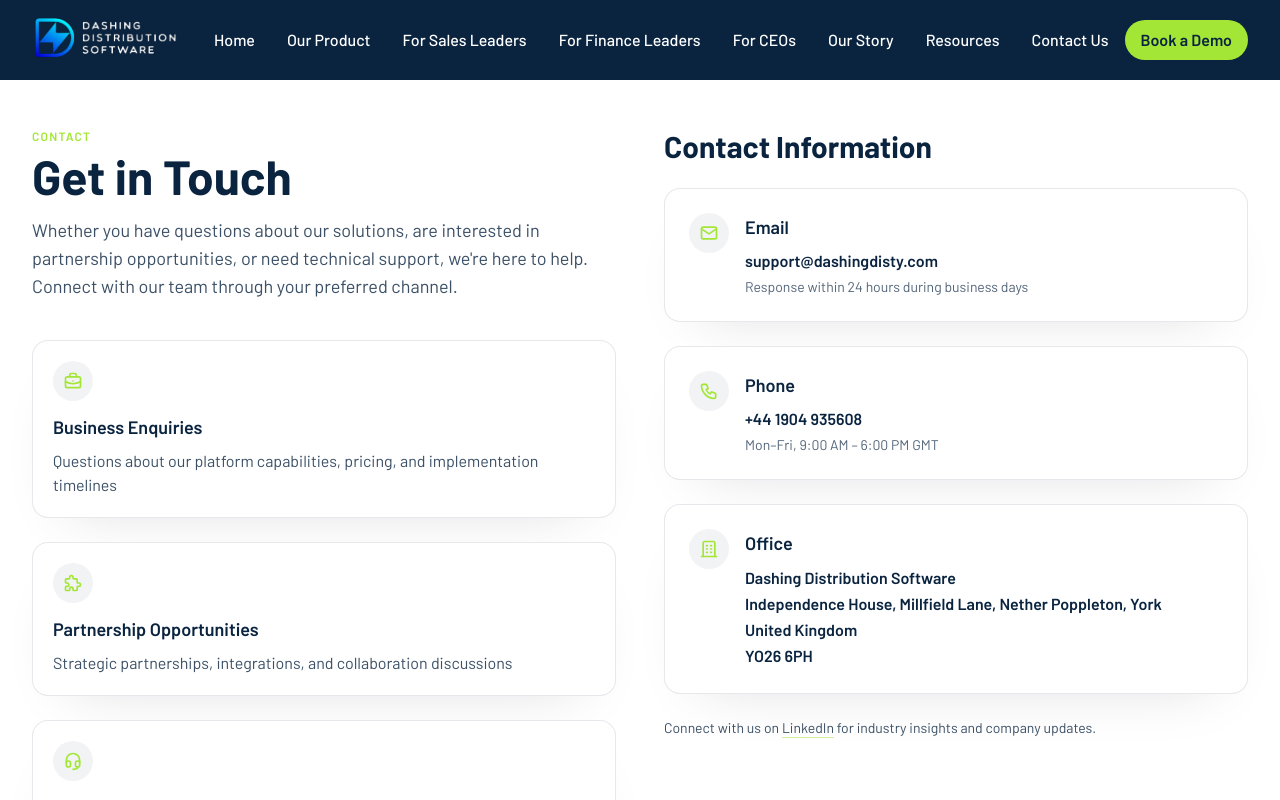
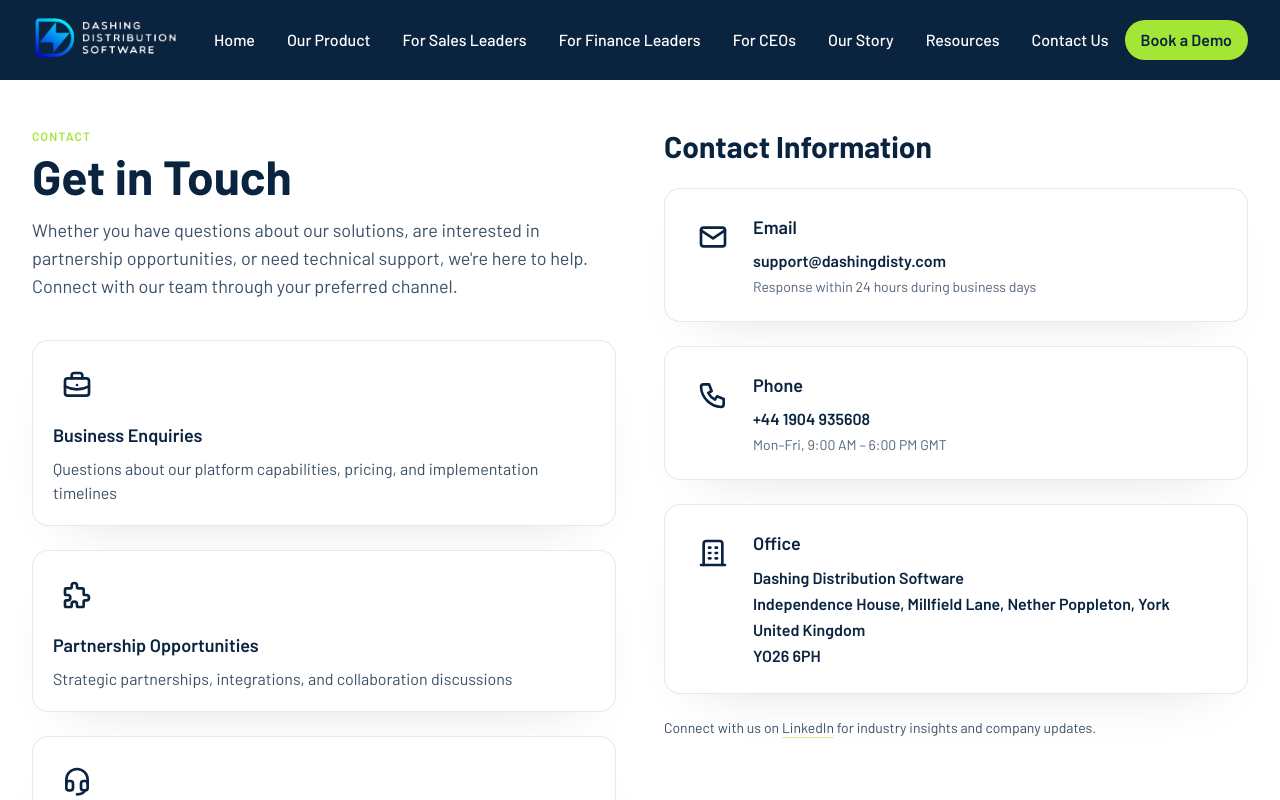
Before and after one commit to hari-bhandari/dashing-site2, a Next.js app: page /contact in a window 1280 px wide. Shown: the top 800 px of the page. Built offline with nearby package versions, Linux system fonts and the light colour scheme; no server answers.

Commit message:
style: Update icon sizes and styles in ContactInfoSection for improved UI consistency

```diff
--- a/src/app/components/Contact/ContactInfoSection.tsx
+++ b/src/app/components/Contact/ContactInfoSection.tsx
@@ -47,8 +47,8 @@ export default function ContactInfoSection() {
                   key={title}
                   className="rounded-2xl border border-[#0a2440]/10 bg-white p-5 shadow-[0_25px_60px_-35px_rgba(12,10,43,0.15)] transition-transform duration-200 hover:-translate-y-0.5"
                 >
-                  <div className="mb-3 inline-flex h-10 w-10 items-center justify-center rounded-full bg-[#0a2440]/5">
-                    <Icon className="h-5 w-5 text-lime-400" aria-hidden />
+                  <div className="mb-3 inline-flex h-12 w-12 items-center justify-center rounded-2xl bg-white/90 text-[#0a2440] shadow-inner shadow-white/60">
+                    <Icon className="h-8 w-8" aria-hidden />
                   </div>
                   <h3 className="text-base font-semibold text-[#0a2440] sm:text-lg">{title}</h3>
                   <p className="mt-2 text-sm leading-relaxed text-[#0a2440]/80 sm:text-base">{description}</p>
@@ -62,8 +62,8 @@ export default function ContactInfoSection() {
             <h3 className="text-2xl font-extrabold text-[#0a2440] sm:text-3xl">Contact Information</h3>
             <div className="mt-6 space-y-6">
               <article className="flex items-start gap-4 rounded-2xl border border-[#0a2440]/10 bg-white p-6 shadow-[0_25px_60px_-35px_rgba(12,10,43,0.15)]">
-                <span className="inline-flex h-10 w-10 items-center justify-center rounded-full bg-[#0a2440]/5">
-                  <IconMail className="h-5 w-5 text-lime-400" aria-hidden />
+                <span className="inline-flex h-12 w-12 flex-shrink-0 items-center justify-center rounded-2xl bg-white/90 text-[#0a2440] shadow-inner shadow-white/60">
+                  <IconMail className="h-8 w-8" aria-hidden />
                 </span>
                 <div>
                   <h4 className="text-lg font-semibold text-[#0a2440]">Email</h4>
@@ -72,8 +72,8 @@ export default function ContactInfoSection() {
                 </div>
               </article>
               <article className="flex items-start gap-4 rounded-2xl border border-[#0a2440]/10 bg-white p-6 shadow-[0_25px_60px_-35px_rgba(12,10,43,0.15)]">
-                <span className="inline-flex h-10 w-10 items-center justify-center rounded-full bg-[#0a2440]/5">
-                  <IconPhone className="h-5 w-5 text-lime-400" aria-hidden />
+                <span className="inline-flex h-12 w-12 flex-shrink-0 items-center justify-center rounded-2xl bg-white/90 text-[#0a2440] shadow-inner shadow-white/60">
+                  <IconPhone className="h-8 w-8" aria-hidden />
                 </span>
                 <div>
                   <h4 className="text-lg font-semibold text-[#0a2440]">Phone</h4>
@@ -82,8 +82,8 @@ export default function ContactInfoSection() {
                 </div>
               </article>
               <article className="flex items-start gap-4 rounded-2xl border border-[#0a2440]/10 bg-white p-6 shadow-[0_25px_60px_-35px_rgba(12,10,43,0.15)]">
-                <span className="inline-flex h-10 w-10 items-center justify-center rounded-full bg-[#0a2440]/5">
-                  <IconBuilding className="h-5 w-5 text-lime-400" aria-hidden />
+                <span className="inline-flex h-12 w-12 flex-shrink-0 items-center justify-center rounded-2xl bg-white/90 text-[#0a2440] shadow-inner shadow-white/60">
+                  <IconBuilding className="h-8 w-8" aria-hidden />
                 </span>
                 <div>
                   <h4 className="text-lg font-semibold text-[#0a2440]">Office</h4>
```
